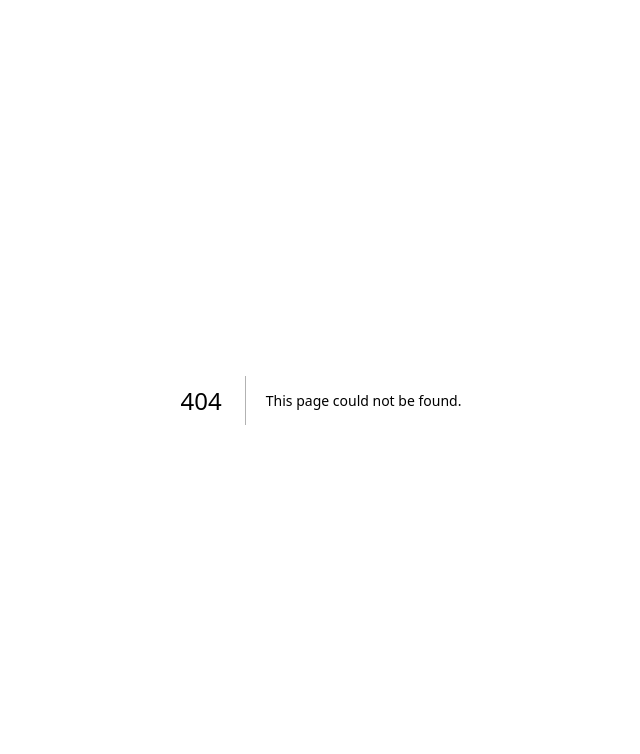
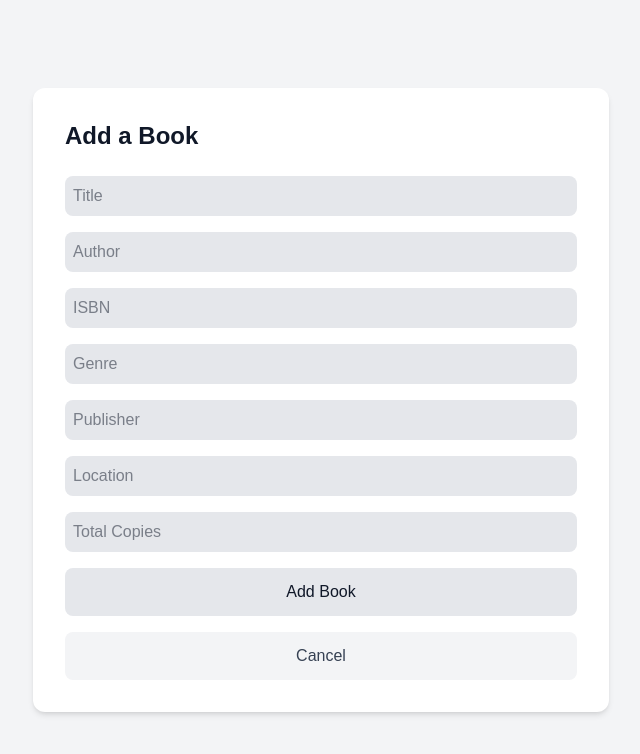
Before and after one commit to JazzUni/430-project, a Next.js app: page /home/add-book in a window 1280 px wide. Before the commit this address had no page. Shown: the top 754 px of the page, without its empty margins (319-959 px from the left). Built offline with nearby package versions, Linux system fonts and the light colour scheme.

Commit message:
Added a Book page

```diff
--- /dev/null
+++ b/app/home/add-book/page.tsx
@@ -0,0 +1,62 @@
+"use client";
+import { useState } from "react";
+import { useRouter } from "next/navigation";
+
+export default function AddBook() {
+  const router = useRouter();
+  const [form, setForm] = useState({
+    title: "", author: "", ISBN: "", genre: "",
+    publisher: "", description: "", location: "",
+    copies: { total: 1, avail: 1, reserved: 0 },
+  });
+  const [error, setError] = useState("");
+
+  function handleChange(e: React.ChangeEvent<HTMLInputElement | HTMLTextAreaElement>) {
+    setForm({ ...form, [e.target.name]: e.target.value });
+  }
+
+  async function handleSubmit(e: React.FormEvent) {
+    e.preventDefault();
+    const res = await fetch("/api/books", {
+      method: "POST",
+      headers: { "Content-Type": "application/json" },
+      body: JSON.stringify(form),
+    });
+    if (res.ok) {
+      router.push("/home");
+    } else {
+      const data = await res.json();
+      setError(data.error || "Something went wrong");
+    }
+  }
+
+  return (
+    <main className="min-h-screen bg-gray-100 flex items-center justify-center p-8">
+      <div className="bg-white shadow-md rounded-xl p-8 w-full max-w-xl">
+        <h1 className="text-2xl font-bold text-gray-900 mb-6">Add a Book</h1>
+        {error && <p className="text-red-500 mb-4">{error}</p>}
+        <form onSubmit={handleSubmit} className="flex flex-col gap-4">
+          {["title","author","ISBN","genre","publisher","location"].map((field) => (
+            <input key={field} name={field} placeholder={field.charAt(0).toUpperCase() + field.slice(1)}
+              onChange={handleChange}
+              className="p-2 rounded-lg bg-gray-200 text-gray-900"
+              required={["title","author","ISBN"].includes(field)}
+            />
+          ))}
+          <input name="copies.total" type="number" min={1} placeholder="Total Copies"
+            onChange={(e) => setForm({ ...form, copies: { ...form.copies, total: +e.target.value, avail: +e.target.value } })}
+            className="p-2 rounded-lg bg-gray-200 text-gray-900"
+          />
+          <button type="submit"
+            className="p-3 rounded-lg bg-gray-200 hover:bg-blue-500 hover:text-white text-gray-900 transition cursor-pointer">
+            Add Book
+          </button>
+          <button type="button" onClick={() => router.push("/home")}
+            className="p-3 rounded-lg bg-gray-100 hover:bg-gray-300 text-gray-700 transition cursor-pointer">
+            Cancel
+          </button>
+        </form>
+      </div>
+    </main>
+  );
+}
```
